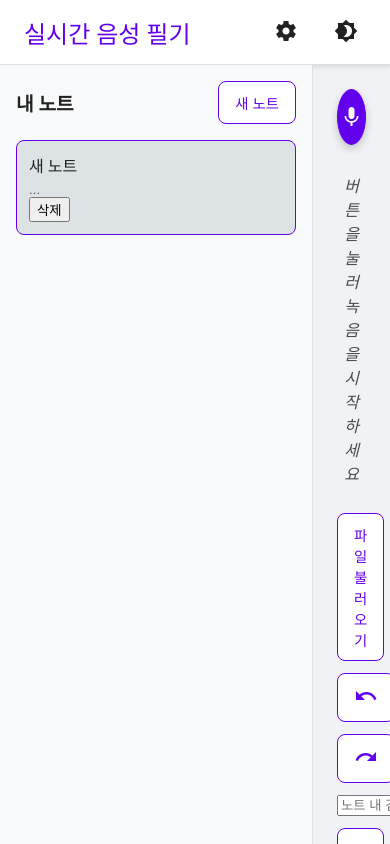
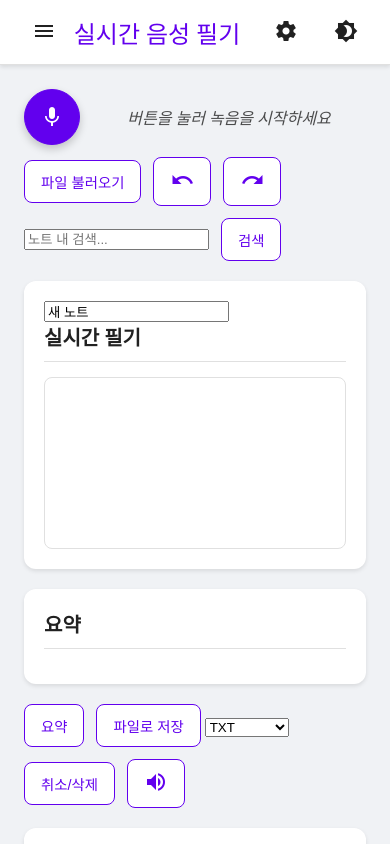
Before and after one commit to mpluskj/voice-notes-app, a plain HTML site: page index.html in a window 390 px wide. Drawn offline with Linux system fonts and the light colour scheme.

Commit message:
"feat_responsive_sidebar"

```diff
--- a/css/style.css
+++ b/css/style.css
@@ -333,3 +333,34 @@ body {
     background-color: #FFFF00;
     color: #000000;
 }
+
+/* Responsive Design */
+@media (max-width: 768px) {
+    .sidebar {
+        position: fixed;
+        left: -100%;
+        top: 0;
+        height: 100%;
+        z-index: 1000;
+        transition: left 0.3s ease-in-out;
+        box-shadow: 2px 0 5px rgba(0,0,0,0.1);
+    }
+
+    .sidebar.open {
+        left: 0;
+    }
+
+    #sidebar-toggle-btn {
+        display: block;
+    }
+
+    .main-content {
+        width: 100%;
+    }
+}
+
+@media (min-width: 769px) {
+    #sidebar-toggle-btn {
+        display: none;
+    }
+}
--- a/index.html
+++ b/index.html
@@ -11,6 +11,7 @@
 <body>
     <div class="app-container">
         <header class="app-header">
+            <button id="sidebar-toggle-btn" class="icon-btn"><i class="material-icons">menu</i></button>
             <h1>실시간 음성 필기</h1>
             <div class="header-actions">
                 <button id="settings-btn" class="icon-btn" title="설정"><i class="material-icons">settings</i></button>
--- a/js/script.js
+++ b/js/script.js
@@ -45,6 +45,8 @@ document.addEventListener('DOMContentLoaded', () => {
 
     const deleteAllNotesBtn = document.getElementById('delete-all-notes-btn');
     const darkModeToggleBtn = document.getElementById('dark-mode-toggle-btn');
+    const sidebarToggleBtn = document.getElementById('sidebar-toggle-btn');
+    const sidebar = document.querySelector('.sidebar');
 
 
     // --- State ---
@@ -107,6 +109,11 @@ document.addEventListener('DOMContentLoaded', () => {
             history = [note.transcript || '']; // Initialize history with current transcript
             historyIndex = 0;
             updateUndoRedoButtons();
+
+            // Close sidebar on mobile after loading a note
+            if (window.innerWidth <= 768) {
+                sidebar.classList.remove('open');
+            }
         }
     }
 
@@ -636,6 +643,9 @@ document.addEventListener('DOMContentLoaded', () => {
     });
 
     darkModeToggleBtn.addEventListener('click', toggleDarkMode);
+    sidebarToggleBtn.addEventListener('click', () => {
+        sidebar.classList.toggle('open');
+    });
 
     saveSettingsBtn.addEventListener('click', () => {
         const newSettings = saveSettings();
```
